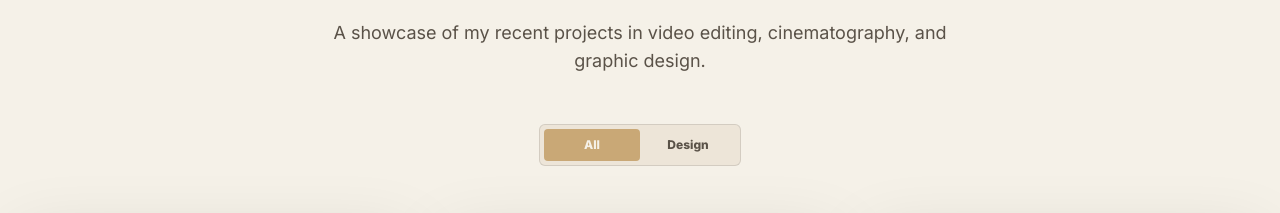
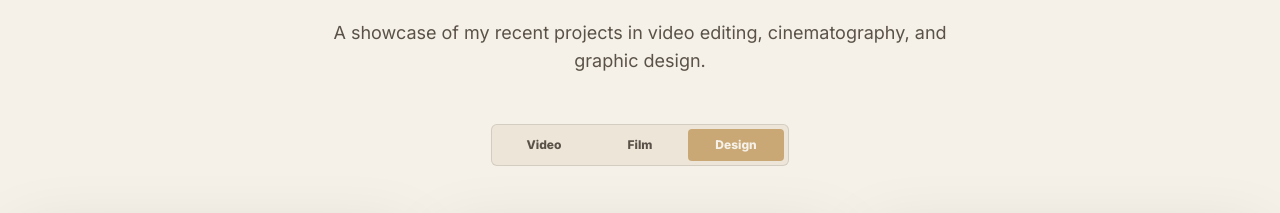
Before and after one commit to jzeel1466-byte/zeel, a Next.js app in the folder files-mentioned-by-the-user-screencapture/: page / in a window 1280 px wide. Shown: the part 2108-2321 px from the top of the page. Built offline with nearby package versions, Linux system fonts and the light colour scheme; grey boxes are pictures that could not be loaded; a web font is replaced by a local one.

Commit message:
Add portfolio category filter

```diff
--- a/files-mentioned-by-the-user-screencapture/app/page.tsx
+++ b/files-mentioned-by-the-user-screencapture/app/page.tsx
@@ -491,7 +491,7 @@ function About() {
 }
 
 function Portfolio() {
-  const [activeFilter, setActiveFilter] = useState("All");
+  const [activeFilter, setActiveFilter] = useState("Design");
 
   return (
     <section id="portfolio" className="border-b hairline bg-ink py-24 md:py-32">
@@ -506,7 +506,7 @@ function Portfolio() {
           transition={{ ...fadeIn.transition, delay: 0.04 }}
         >
           <div className="inline-flex rounded-md border border-paper/[0.12] bg-card p-1">
-            {["All", "Design"].map((filter) => (
+            {["Video", "Film", "Design"].map((filter) => (
               <button
                 key={filter}
                 className={`h-8 min-w-24 rounded px-5 text-xs font-extrabold transition duration-200 ${
@@ -526,7 +526,6 @@ function Portfolio() {
           {portfolioItems
   .filter(
     (item) =>
-      activeFilter === "All" ||
       item.tags.includes(activeFilter)
   )
   .map((item, index) => (
```
